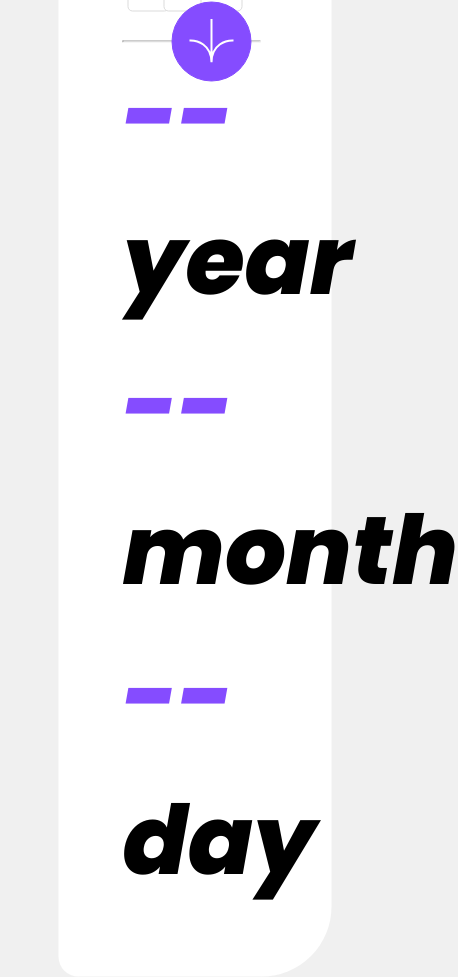
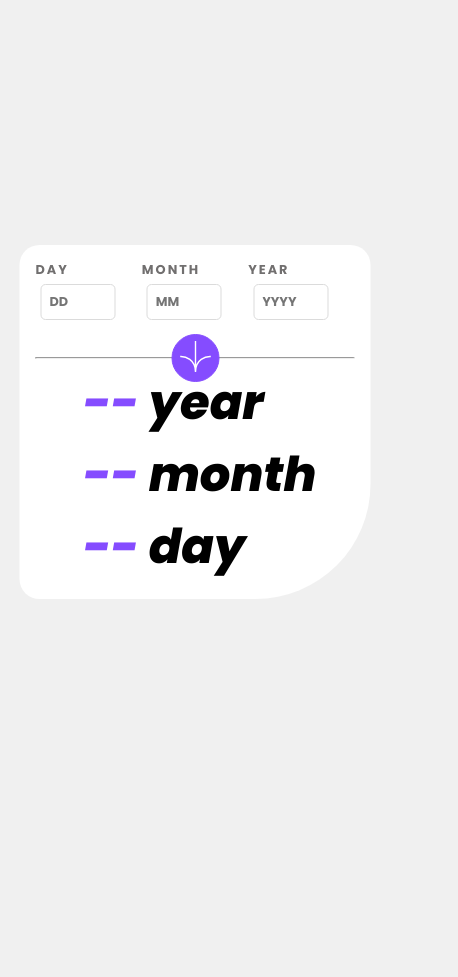
Before and after one commit to mobadran/age-calculator, a website: page index.html in a window 390 px wide. Shown: the whole page, 458 px wide, since content can reach past the window. After the commit the page ends 844 px from the top, so only its background shows below. Drawn offline with Linux system fonts and the light colour scheme.

Commit message:
added media queries

```diff
--- a/index.html
+++ b/index.html
@@ -45,11 +45,16 @@
         <p class="req" id="year-p">This field is required</p>
       </div>
     </section>
+
+
+    <!-- Line -->
     <div class="line">
       <hr>
       <button onclick="calculate()"><img src="assets/images/icon-arrow.svg"
           alt="Arrow"></button>
     </div>
+
+    <!-- Content -->
     <section>
       <div class="container bold-italic"><span id="year"
           class="number">--</span> year</div>
@@ -62,7 +67,7 @@
 
   <div class="attribution">
     Challenge by <a href="https://www.frontendmentor.io?ref=challenge"
-      target="_blank">Frontend Mentor</a>.
+      target="_blank">Frontend Mentor</a>. <br>
     Coded by <a href="https://www.github.com/midobadran"
       target="_blank">Badraan</a>.
   </div>
--- a/scss/style.scss
+++ b/scss/style.scss
@@ -3,6 +3,23 @@
 // Temp
 .attribution {
     display: none;
+    position: absolute;
+    bottom: 7rem;
+    left: 0;
+    right: 0;
+    margin-left: auto;
+    margin-right: auto;
+    font-size: 1.5rem;
+    width: 350px;
+
+    a {
+        // text-decoration: none;
+        color: blue;
+        font-weight: 550;
+        font-style: italic;
+    }
+
+    /* Need a specific value to work */
 }
 
 // Fonts
@@ -46,7 +63,7 @@ main {
     top: 50%;
     left: 50%;
     transform: translate(-50%, -50%);
-    border-radius: 20px 20px 70px 20px;
+    border-radius: 20px 20px 200px 20px;
 }
 
 // Upper
@@ -106,21 +123,30 @@ input {
 }
 
 // Line
+.line {
+    position: relative;
+    width: 95%;
+    margin: 0 auto;
+}
+
 hr {
+    position: relative;
     color: $light-grey;
-    width: 95%;
+    margin: 0;
 }
 
 button {
+    // display: inline;
     position: absolute;
+    right: -2.5rem;
+    top: 50%;
+    transform: translate(50%, -50%);
+    outline: none;
     width: 5rem;
     height: 5rem;
     background-color: $purple;
     border: 1px solid $purple;
     border-radius: 50%;
-    right: 5rem;
-    top: 8.4rem;
-    outline: none;
 }
 
 button:hover {
@@ -137,3 +163,75 @@ button:hover {
 .number {
     color: $purple;
 }
+
+@media screen and (max-width: 1100px) {
+    .upper {
+        grid-template-columns: 1fr 1fr 1fr;
+    }
+
+    .line {
+        padding: 3rem 0;
+        width: 100%;
+    }
+
+    .container {
+        font-size: 5rem;
+    }
+
+    button {
+        // position: absolute;
+        right: 50%;
+    }
+}
+
+@media screen and (max-width: 800px) {
+    main {
+        padding: 2rem;
+    }
+
+    input {
+        padding: 0.5rem;
+        font-size: 1rem;
+    }
+
+    .line {
+        padding: 2rem 0;
+    }
+
+    .container {
+        font-size: 4rem;
+        padding-left: 1rem;
+    }
+
+}
+
+@media screen and (max-width: 600px) {
+    main {
+        padding: 1rem;
+        border-radius: 20px 20px 115px 20px;
+        width: 90%;
+    }
+
+    button {
+        width: 3rem;
+        height: 3rem;
+    }
+
+    img {
+        width: 2rem;
+        height: auto;
+    }
+
+    input {
+        font-size: 0.8rem;
+    }
+
+    .line {
+        padding: 0.5rem 0;
+    }
+
+    .container {
+        font-size: 3rem;
+        padding-left: 3rem;
+    }
+}
```
Also changed, not shown: dist/css/style.css.
